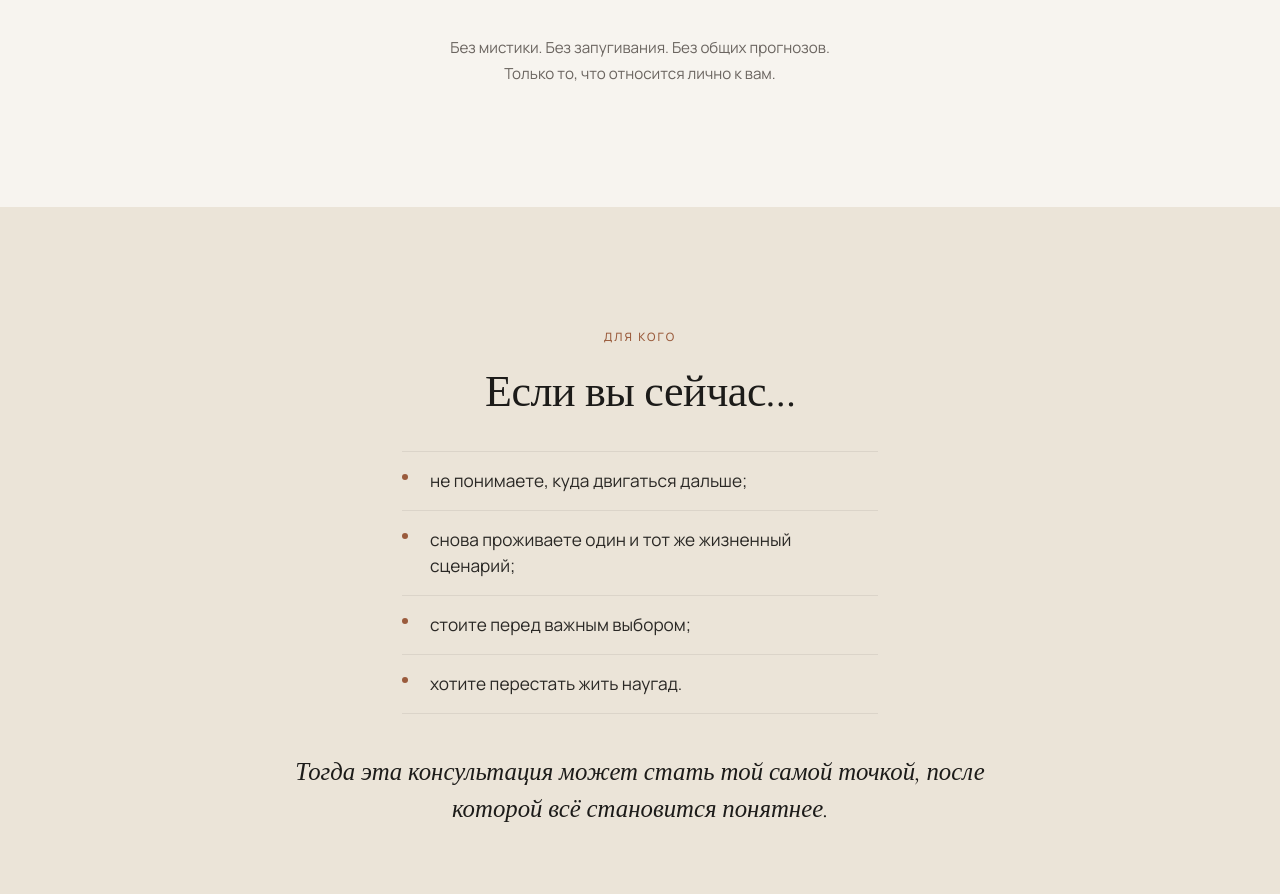
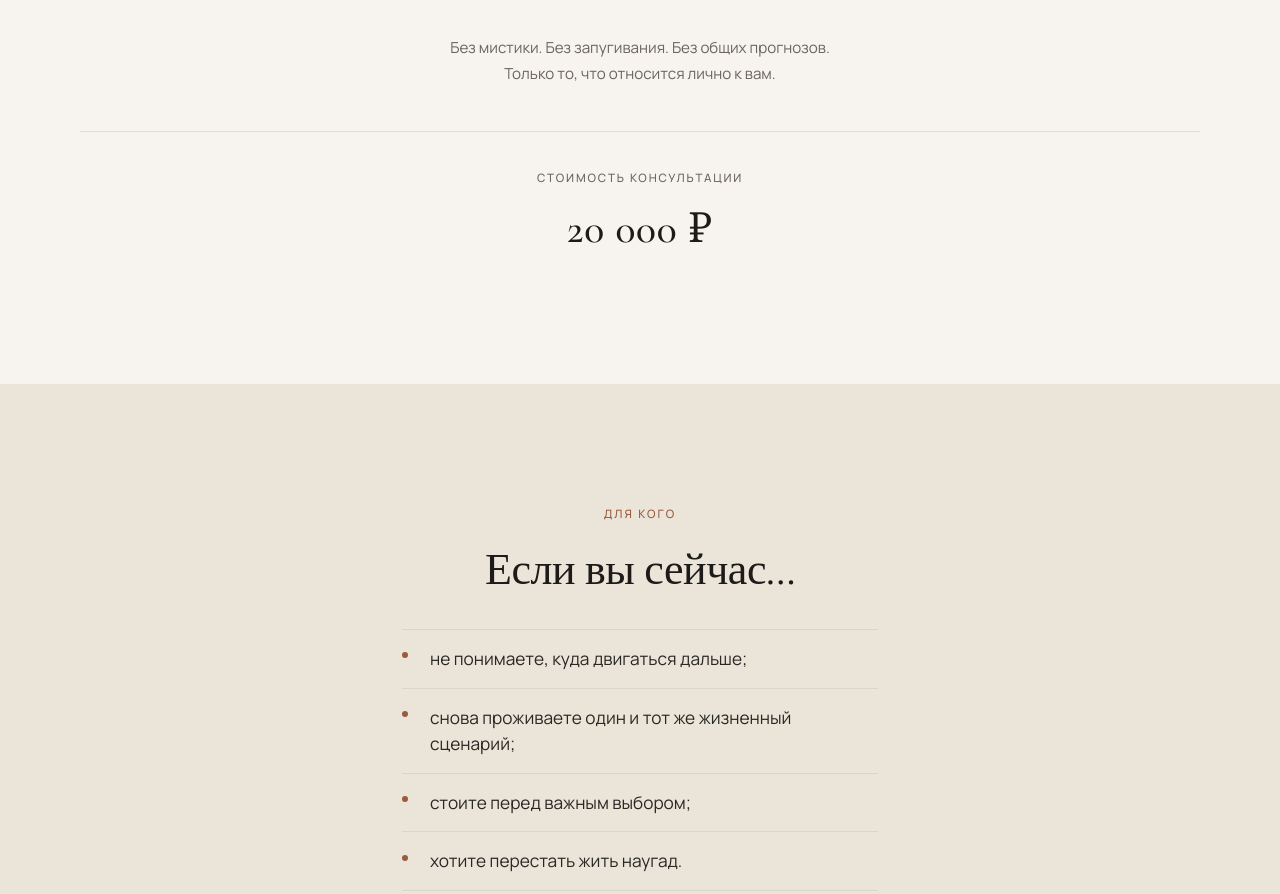
Before and after one commit to morfear/ostaptsova, a plain HTML site: page index.html in a window 1280 px wide. Shown: the part 3440-4334 px from the top of the page. Drawn offline with nearby package versions, Linux system fonts and the light colour scheme.

Commit message:
Add consultation price 20 000 ₽

```diff
--- a/index.html
+++ b/index.html
@@ -179,6 +179,10 @@
         Без мистики. Без запугивания. Без общих прогнозов.<br />
         Только то, что относится лично к вам.
       </p>
+      <p class="price">
+        <span class="price__label">Стоимость консультации</span>
+        <span class="price__value">20&nbsp;000&nbsp;₽</span>
+      </p>
     </div>
   </section>
 
@@ -246,6 +250,7 @@
         Не ради предсказаний, а чтобы за одну встречу увидеть корень ситуации,
         определить ваш ресурс и дать понятный маршрут дальнейших действий.
       </p>
+      <p class="final__price">20&nbsp;000&nbsp;₽ · 60 минут</p>
       <a href="https://t.me/ostapcova" class="btn btn--lg" target="_blank" rel="noopener noreferrer">
         Получить личную стратегию
       </a>
--- a/styles.css
+++ b/styles.css
@@ -451,6 +451,32 @@ ol {
   line-height: 1.7;
 }
 
+.price {
+  display: flex;
+  flex-direction: column;
+  align-items: center;
+  gap: 0.4rem;
+  margin-top: 2.75rem;
+  padding-top: 2.25rem;
+  border-top: 1px solid var(--line);
+}
+
+.price__label {
+  font-size: 0.72rem;
+  font-weight: 500;
+  letter-spacing: 0.16em;
+  text-transform: uppercase;
+  color: var(--muted);
+}
+
+.price__value {
+  font-family: var(--font-display);
+  font-size: clamp(2rem, 4vw, 2.6rem);
+  font-weight: 500;
+  color: var(--graphite);
+  letter-spacing: 0.02em;
+}
+
 /* ——— For whom ——— */
 
 .for-list {
@@ -558,6 +584,15 @@ ol {
 .final__text strong {
   color: var(--milk);
   font-weight: 500;
+}
+
+.final__price {
+  font-family: var(--font-display);
+  font-size: clamp(1.35rem, 2.5vw, 1.7rem);
+  font-weight: 500;
+  color: var(--accent-soft);
+  letter-spacing: 0.04em;
+  margin-bottom: 2rem;
 }
 
 .section--final .btn {
```
